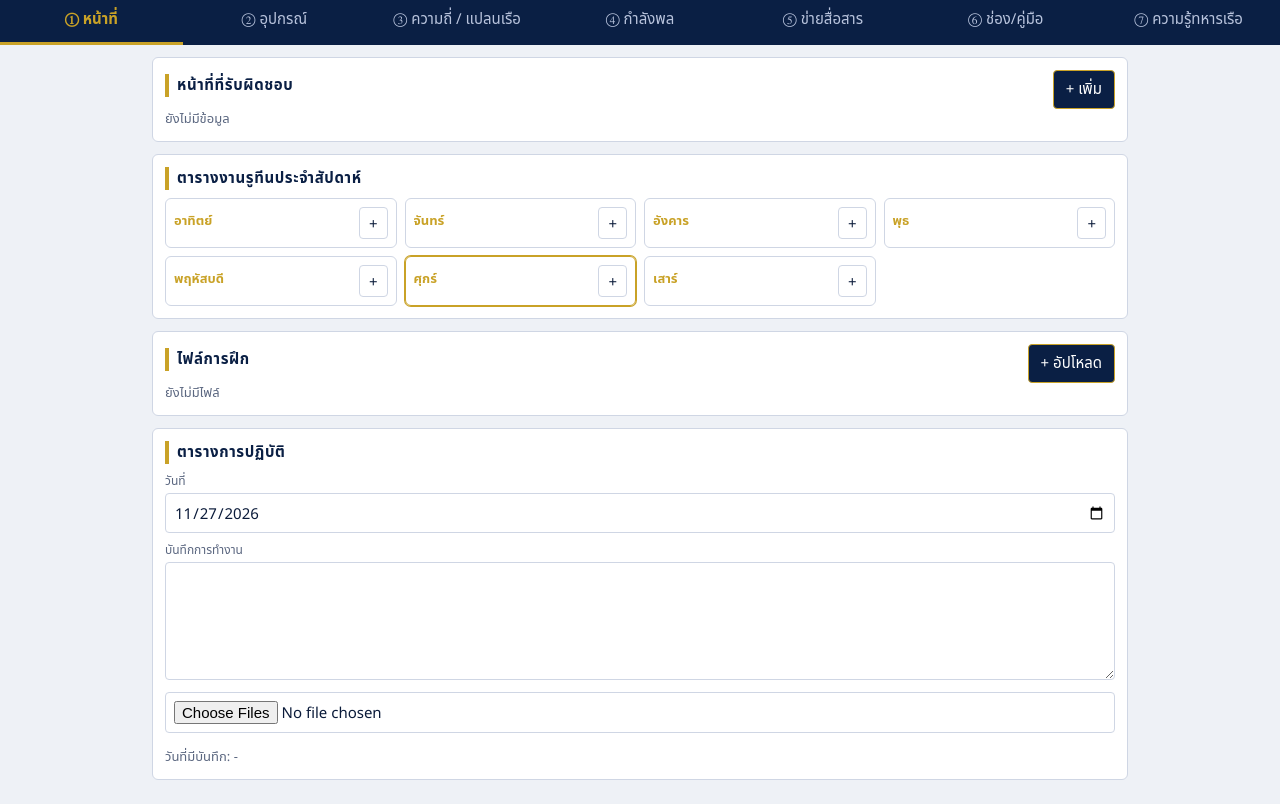
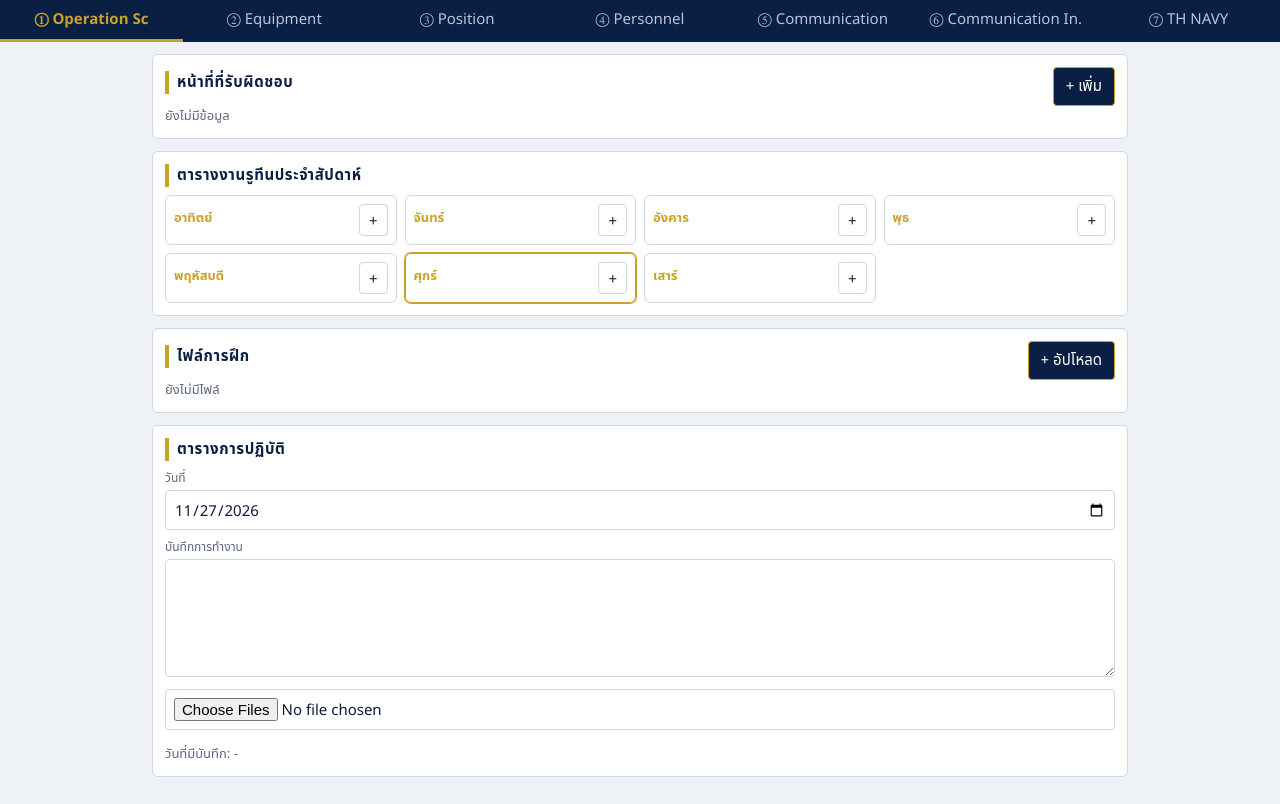
Before and after one commit to pongsakornn2001-ship-it/gg, a website: page index.html in a window 1280 px wide. Shown: the part 72-876 px from the top of the page. Drawn offline with Linux system fonts and the light colour scheme.

Commit message:
Rename navigation tab labels

```diff
--- a/index.html
+++ b/index.html
@@ -64,7 +64,7 @@ D=D||{};["duties","files","equip","people"].forEach(function(k){D[k]=D[k]||[]});
 function save(){try{localStorage.setItem(KEY,JSON.stringify(D))}catch(e){alert("พื้นที่เก็บข้อมูลเต็ม ลบรูปหรือไฟล์เก่าออกก่อน")}}
 function esc(s){return String(s==null?"":s).replace(/[&<>"]/g,function(c){return{"&":"&amp;","<":"&lt;",">":"&gt;",'"':"&quot;"}[c]})}
 function $(q){return document.querySelector(q)}
-var tab=0,TABS=["① หน้าที่","② อุปกรณ์","③ ความถี่ / แปลนเรือ","④ กำลังพล","⑤ ข่ายสื่อสาร","⑥ ช่อง/คู่มือ","⑦ ความรู้ทหารเรือ"];
+var tab=0,TABS=["① Operation Sc","② Equipment","③ Position","④ Personnel","⑤ Communication","⑥ Communication In.","⑦ TH NAVY"];
 function go(i){tab=i;[renderDuty,renderEquip,renderFreq,renderPeople,renderNet,renderChan,renderKnow][i]();nav()}
 function nav(){$("#nav").innerHTML=TABS.map(function(t,i){return '<button class="'+(i==tab?"on":"")+'" onclick="go('+i+')">'+t+'</button>'}).join("")}
 function img(file,max){return new Promise(function(res){var r=new FileReader();r.onload=function(){var im=new Image();im.onload=function(){var s=Math.min(1,max/Math.max(im.width,im.height)),c=document.createElement("canvas");c.width=im.width*s;c.height=im.height*s;var cx=c.getContext("2d");cx.fillStyle="#fff";cx.fillRect(0,0,c.width,c.height);cx.drawImage(im,0,0,c.width,c.height);res(c.toDataURL("image/jpeg",.72))};im.src=r.result};r.readAsDataURL(file)})}
```
